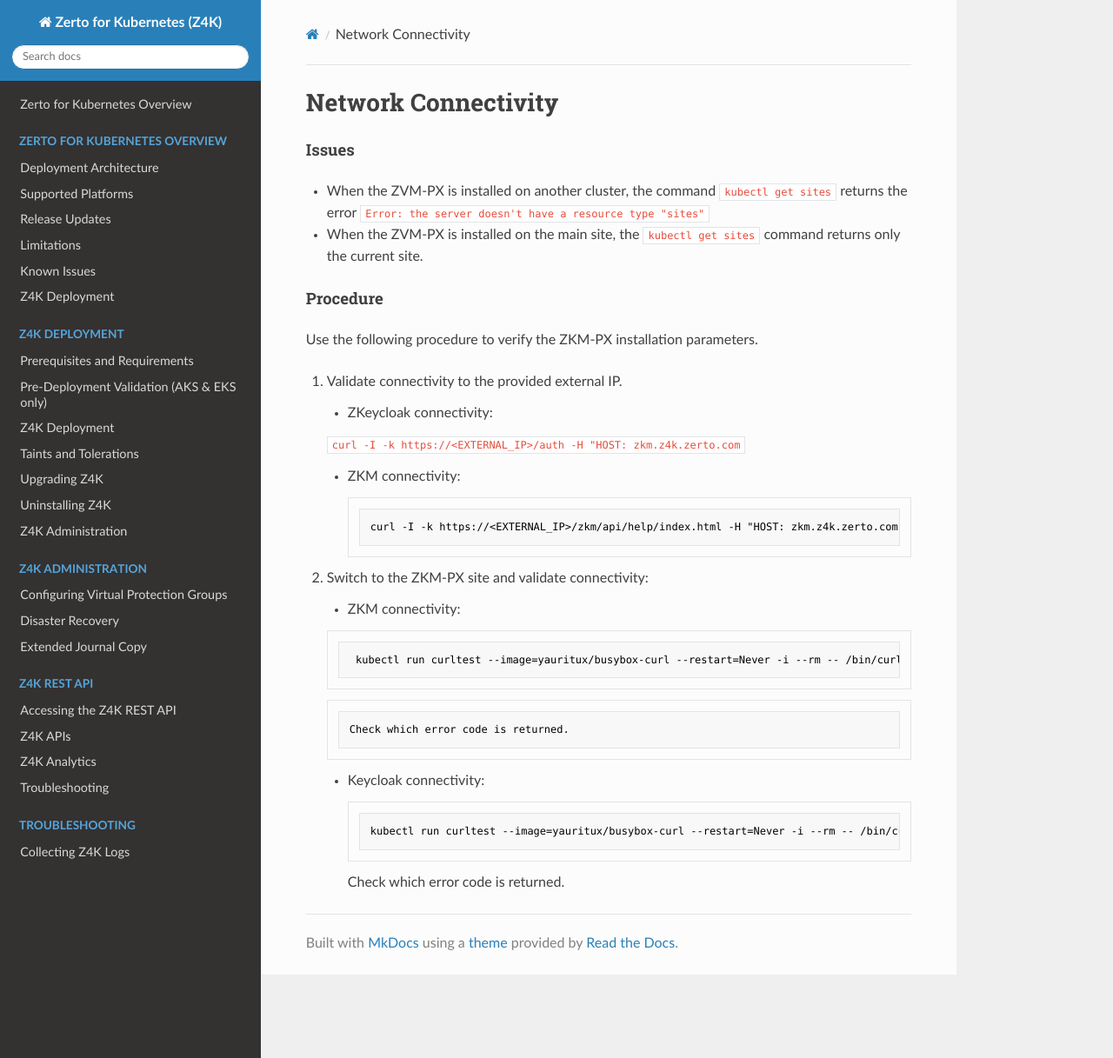
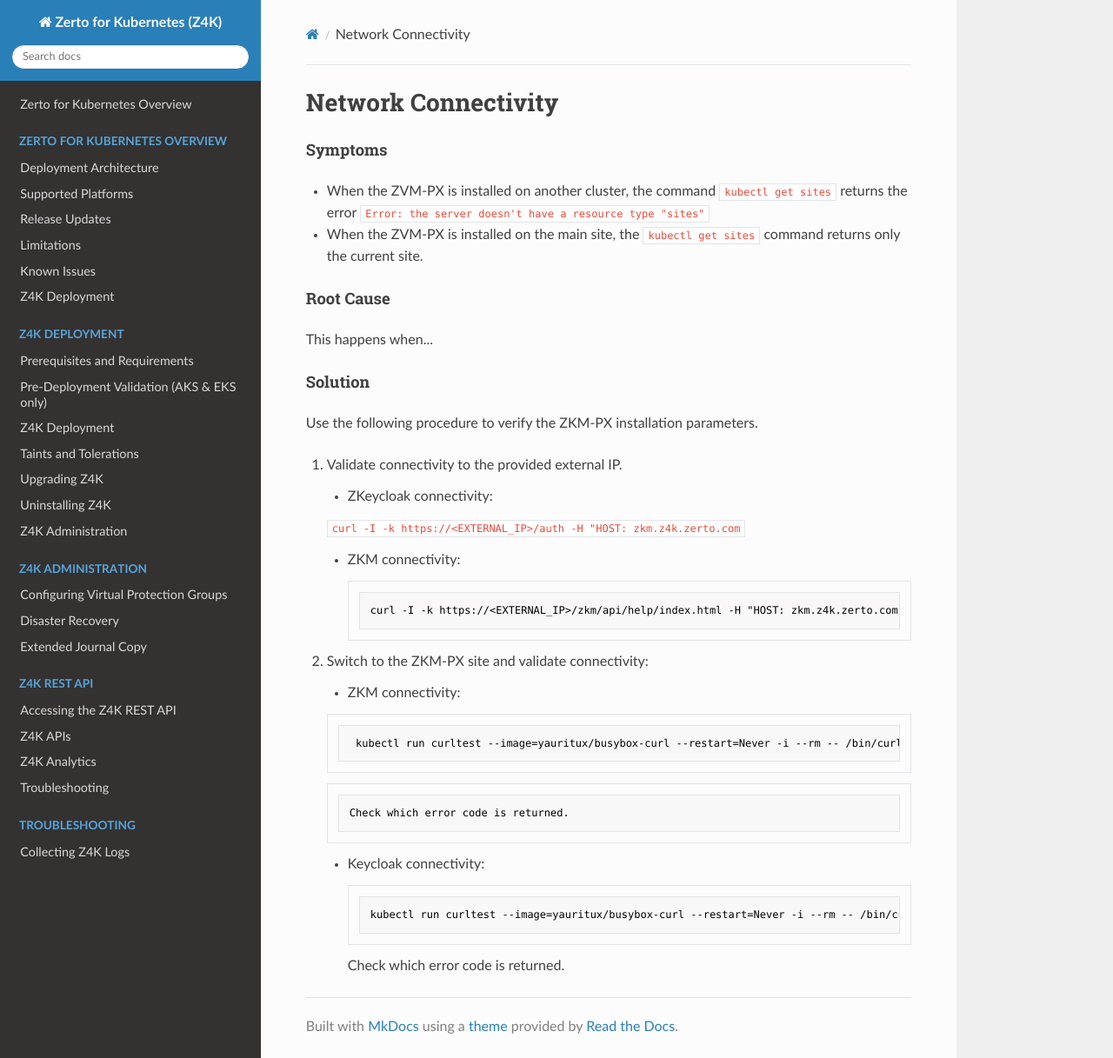
Before and after one commit to ZertoPublic/Z4K, an MkDocs documentation site: the page built from docs/NetworkConnectivity.md, in a window 1280 px wide and 1217 px high. Shown: the whole window at 87% size. Built offline with MkDocs 1.6.1, drawn with Linux system fonts in a browser that asks for light colours.

Commit message:
Update NetworkConnectivity.md

````diff
--- a/docs/NetworkConnectivity.md
+++ b/docs/NetworkConnectivity.md
@@ -1,12 +1,16 @@
 # Network Connectivity
 
-#### Issues
+#### Symptoms
 
 -   When the ZVM-PX is installed on another cluster, the command ```kubectl get sites``` returns the error ```Error: the server doesn't have a resource type "sites"```
 
 -   When the ZVM-PX is installed on the main site, the ```kubectl get sites``` command returns only the current site.
 
-#### Procedure
+#### Root Cause
+
+This happens when...
+
+#### Solution
 
 Use the following procedure to verify the ZKM-PX installation parameters.
 
````
